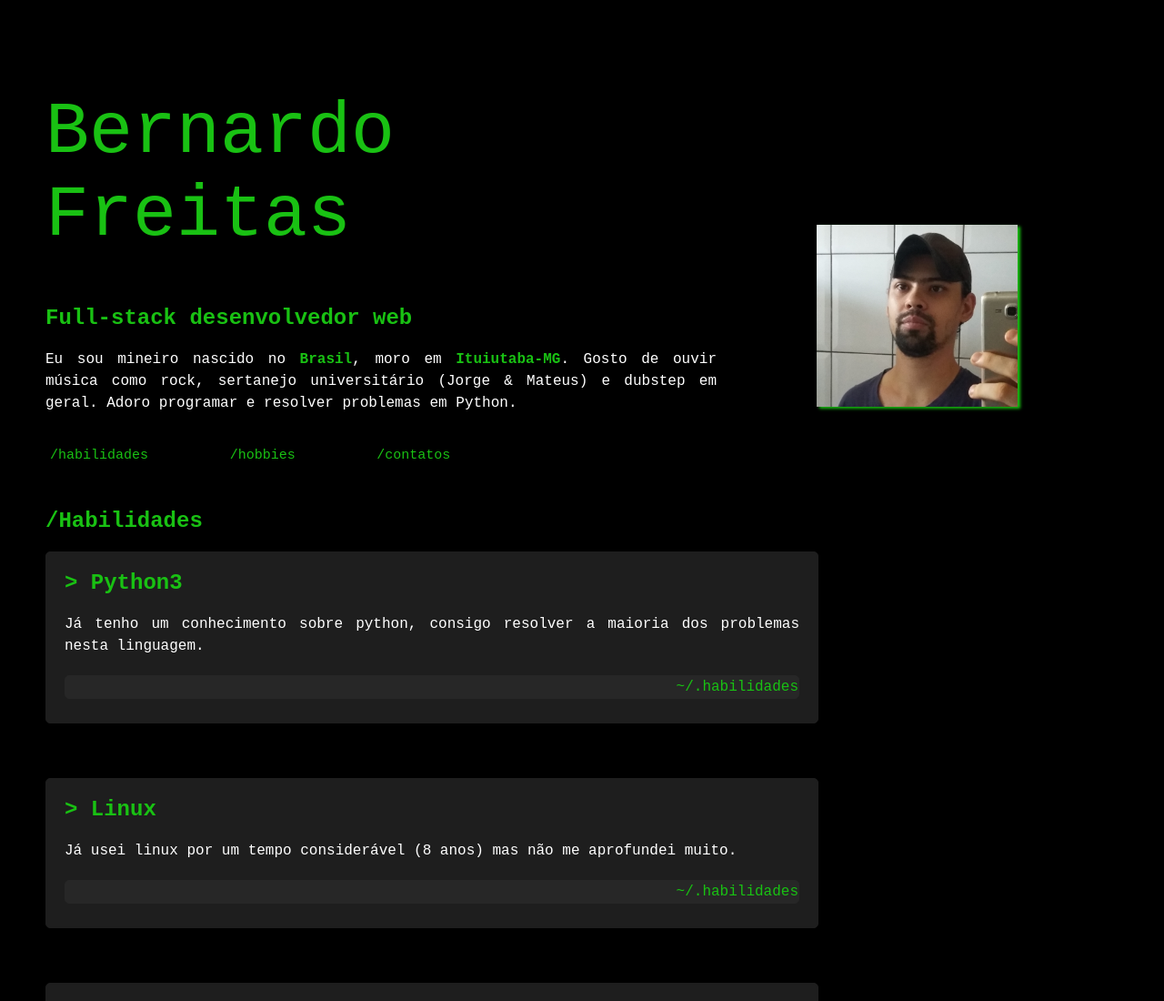
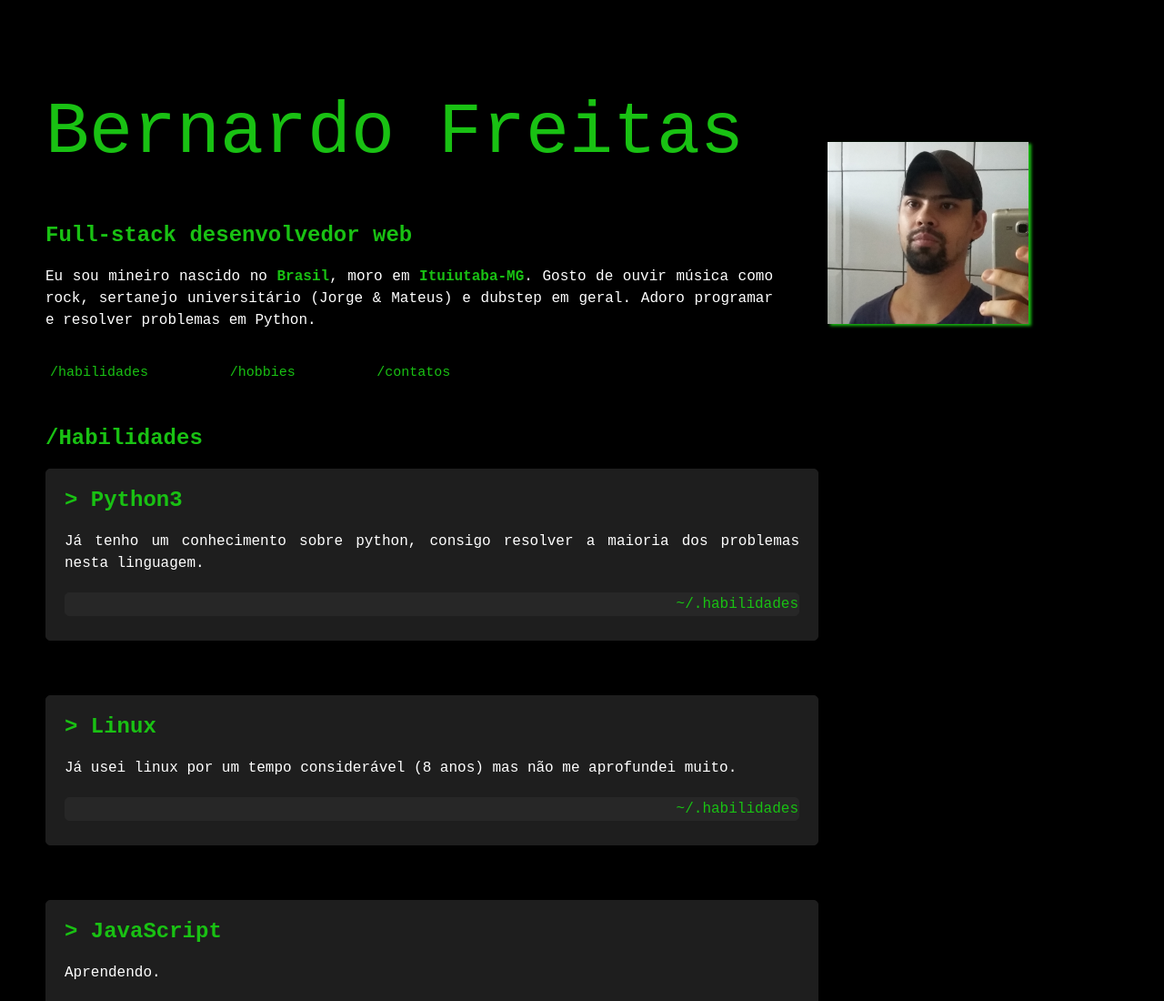
Before and after one commit to b166erbot/b166erbot.github.io, a plain HTML site: page index.html in a window 1280 px wide. Shown: the top 1100 px of the page at 91% size. Drawn offline with Linux system fonts and the light colour scheme.

Commit message:
coloquei a foto ao lado

```diff
--- a/style.css
+++ b/style.css
@@ -9,10 +9,37 @@ body {
 .container-left {
   display: inline-block;
   width: 60%;
+  min-width: 800px;
 }
 
 header {
   margin-left: 50px;
+  min-width: 1100px;
+}
+
+header img {
+  float: auto;
+  height: 200px;
+  box-shadow: #19c113 0.2em 0.1em 0.2em;
+  margin-left: 50px;
+}
+
+nav {
+  margin-top: 20px;
+}
+
+nav a {
+  text-align: justify;
+  font-size: 15px;
+  margin-right: 70px;
+  padding: 5px;
+  border: none;
+}
+
+nav a:hover {
+  opacity: 0.8;
+  border: thin solid #19c113;
+  border-radius: 5px;
 }
 
 main {
@@ -57,35 +84,9 @@ p {
   line-height: 1.5;
 }
 
-nav {
-  margin-top: 20px;
-}
-
 a {
   text-decoration: none;
   color: #19c113;
-}
-
-nav a {
-  text-align: justify;
-  font-size: 15px;
-  margin-right: 70px;
-  padding: 5px;
-  border: none;
-}
-
-nav a:hover {
-  opacity: 0.8;
-  border: thin solid #19c113;
-  border-radius: 5px;
-}
-
-img {
-  /* float: right; */
-  height: 200px;
-  box-shadow: #19c113 0.2em 0.1em 0.2em;
-  margin-left: 100px;
-  display: inline-block;
 }
 
 strong {
```
